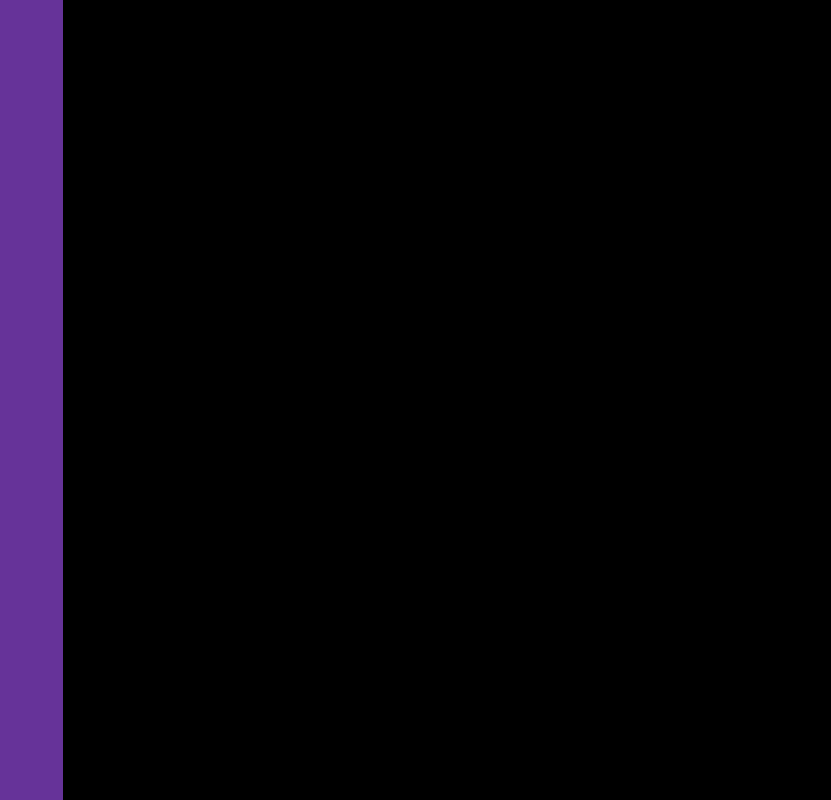
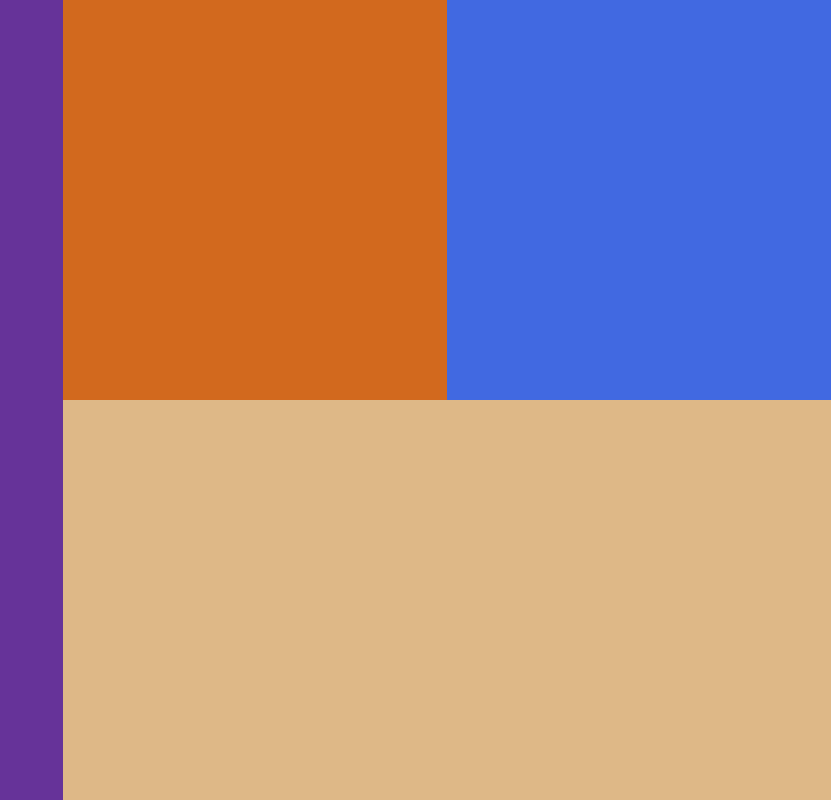
Before and after one commit to absingh-495/Designer, a plain HTML site: page index.html in a window 1280 px wide. Shown: the whole page, without its empty margins (449-1280 px from the left). Drawn offline with Linux system fonts and the light colour scheme.

Commit message:
Div updated

```diff
--- a/index.html
+++ b/index.html
@@ -13,8 +13,10 @@
     <div id="left"></div>
     <div id="right">
 
-      <div id="right-top"></div>
-      <div id="right-bottom"></div>
+      <div id="right-top">
+        <div id="right-bottom"></div>
+      </div>
+
     </div>
   </div>
 
--- a/style.css
+++ b/style.css
@@ -10,6 +10,7 @@ html,body{
 }
 
 #main{
+  display: flex;
   width: 100%;
   height: 100%;
   background-color: black;
@@ -20,3 +21,21 @@ html,body{
   height: 100%;
   background-color: rebeccapurple;
 }
+
+#right{
+  width: 60%;
+  height: 100%;
+  background-color:  burlywood;
+}
+
+#right-top{
+  width: 100%;
+  height: 50%;
+  background-color: royalblue;
+}
+
+#right-bottom{
+  width: 50%;
+  height: 100%;
+  background-color: chocolate;
+}
```
